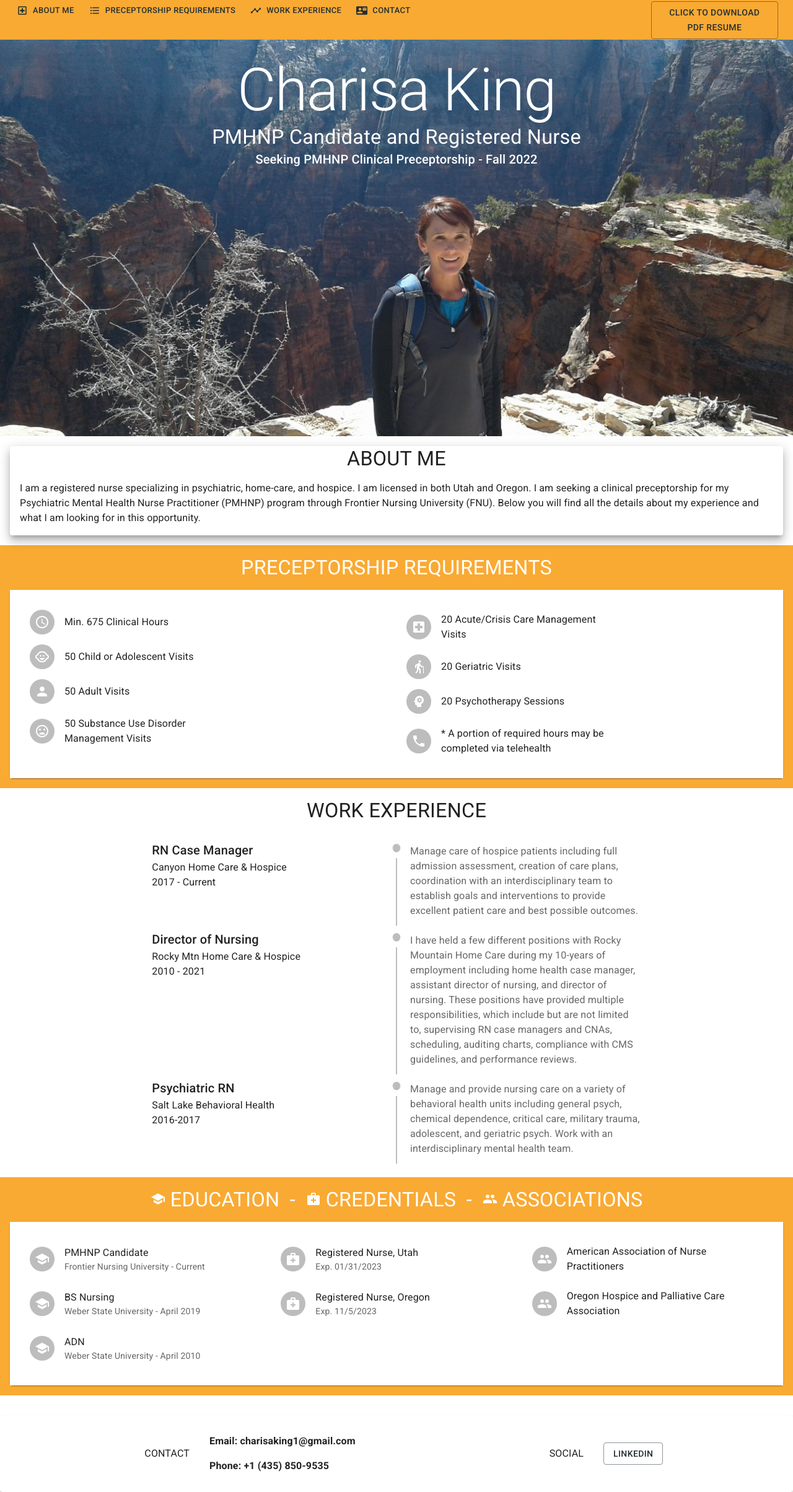
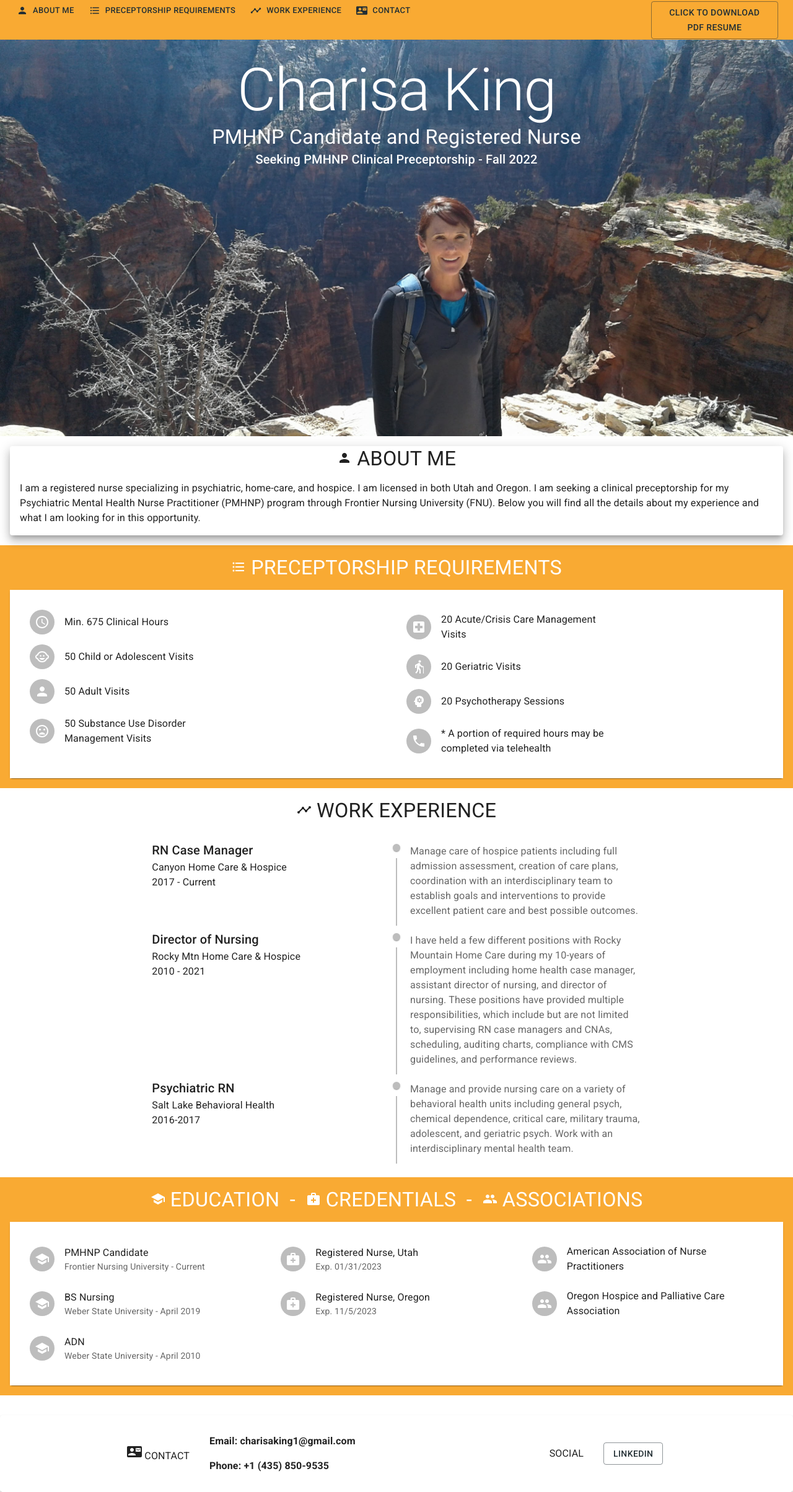
Before and after one commit to rickahlander/charisakingresume, a React (Create React App) app: page / in a window 1280 px wide. Shown: the whole page at 62% size. Built offline with nearby package versions, Linux system fonts and the light colour scheme.

Commit message:
Added icons to sections

```diff
--- a/src/components/About/index.jsx
+++ b/src/components/About/index.jsx
@@ -2,6 +2,8 @@ import React from "react";
 import Grid from "@mui/material/Grid";
 import Typography from "@mui/material/Typography";
 import Paper from "@mui/material/Paper";
+import PersonIcon from '@mui/icons-material/Person';
+
 
 const aboutText =
   "I am a registered nurse specializing in psychiatric, home-care, and hospice.  " +
@@ -25,7 +27,7 @@ const About = () => (
   <Paper elevation = "10">
     <Grid item xs={12} sm={12} md={12}>
       <Typography align="center" variant="h4">
-        ABOUT ME
+        <PersonIcon/> ABOUT ME
       </Typography>
     </Grid>
     <Grid item xs={12} sm={12} md={12}>
--- a/src/components/AppBar/index.jsx
+++ b/src/components/AppBar/index.jsx
@@ -8,10 +8,11 @@ import Box from "@mui/material/Box";
 import Resume from "../Resume";
 
 //ICONS
-import AboutIcon from "@mui/icons-material/LocalHospitalOutlined";
 import TimelineIcon from "@mui/icons-material/Timeline";
 import ContactIcon from "@mui/icons-material/ContactMail";
 import FormatListBulletedIcon from '@mui/icons-material/FormatListBulleted';
+import PersonIcon from '@mui/icons-material/Person';
+
 
 //REACT SCROLL
 import {Link} from "react-scroll";
@@ -19,7 +20,7 @@ import {Link} from "react-scroll";
 const buttons = [
   {
     label: "about me",
-    Icon: <AboutIcon />,
+    Icon: <PersonIcon />,
     key: "key4"
   },
   {
--- a/src/components/Requirements/index.jsx
+++ b/src/components/Requirements/index.jsx
@@ -7,6 +7,8 @@ import ListItem from "@mui/material/ListItem";
 import ListItemText from "@mui/material/ListItemText";
 import ListItemAvatar from "@mui/material/ListItemAvatar";
 import Typography from "@mui/material/Typography";
+
+// Icons
 import ChildCareIcon from '@mui/icons-material/ChildCare';
 import PersonIcon from '@mui/icons-material/Person';
 import ElderlyIcon from '@mui/icons-material/Elderly';
@@ -15,6 +17,7 @@ import MoodBadIcon from '@mui/icons-material/MoodBad';
 import PsychologyIcon from '@mui/icons-material/Psychology';
 import AccessTimeIcon from '@mui/icons-material/AccessTime';
 import PhoneIcon from '@mui/icons-material/Phone';
+import FormatListBulletedIcon from '@mui/icons-material/FormatListBulleted';
 
 const Requirements = () => (
   <Grid sx={{
@@ -34,7 +37,7 @@ const Requirements = () => (
 
     }}>
       <Typography align="center" sx={{ color: "white" }} variant="h4">
-        PRECEPTORSHIP REQUIREMENTS
+        <FormatListBulletedIcon/> PRECEPTORSHIP REQUIREMENTS
       </Typography>
     </Grid>
     <Grid item xs={12} sm={12} md={12}>
--- a/src/containers/Contact/index.jsx
+++ b/src/containers/Contact/index.jsx
@@ -6,6 +6,7 @@ import Button from "@mui/material/Button";
 import openInNewTab from "../../utils/openInNewTab";
 import Box from "@mui/material/Box"
 import { UTF8ArrToStr, base64DecToArr } from "../../utils/Obfuscate"
+import ContactIcon from "@mui/icons-material/ContactMail";
 
 
 const email = "Y2hhcmlzYWtpbmcxQGdtYWlsLmNvbQ==";
@@ -17,7 +18,7 @@ const contact = () => (
     <Paper sx={{ padding: "30px 20px" }}>
       <Grid container direction="row" justifyContent="flex-start" alignItems="center" spacing={4}>
         <Grid item xs={4} sm={3}>
-          <Typography align="right">CONTACT</Typography>
+          <Typography align="right"><ContactIcon/> CONTACT</Typography>
         </Grid>
         <Grid item xs={8} sm={3}>
           <Typography sx={{ fontWeight: 900 }}>Email: {resultEmail}
--- a/src/containers/Projects/index.jsx
+++ b/src/containers/Projects/index.jsx
@@ -9,6 +9,7 @@ import TimelineConnector from '@mui/lab/TimelineConnector';
 import TimelineContent from '@mui/lab/TimelineContent';
 import TimelineOppositeContent from '@mui/lab/TimelineOppositeContent';
 import TimelineDot from '@mui/lab/TimelineDot';
+import TimelineIcon from "@mui/icons-material/Timeline";
 
 const renderProjectCard = (
   { header, subheader, title, date }
@@ -34,7 +35,7 @@ const projects = () => (
   <Grid container justifyContent="center">
     <Grid item xs={12} sm={10} md={8} sx={{ paddingTop: "16px" }}>
       <Typography align="center" variant="h4">
-        WORK EXPERIENCE</Typography>
+        <TimelineIcon/> WORK EXPERIENCE</Typography>
     </Grid>
     <Grid item xs={12} sm={10} md={8}>
       <Timeline >
```
